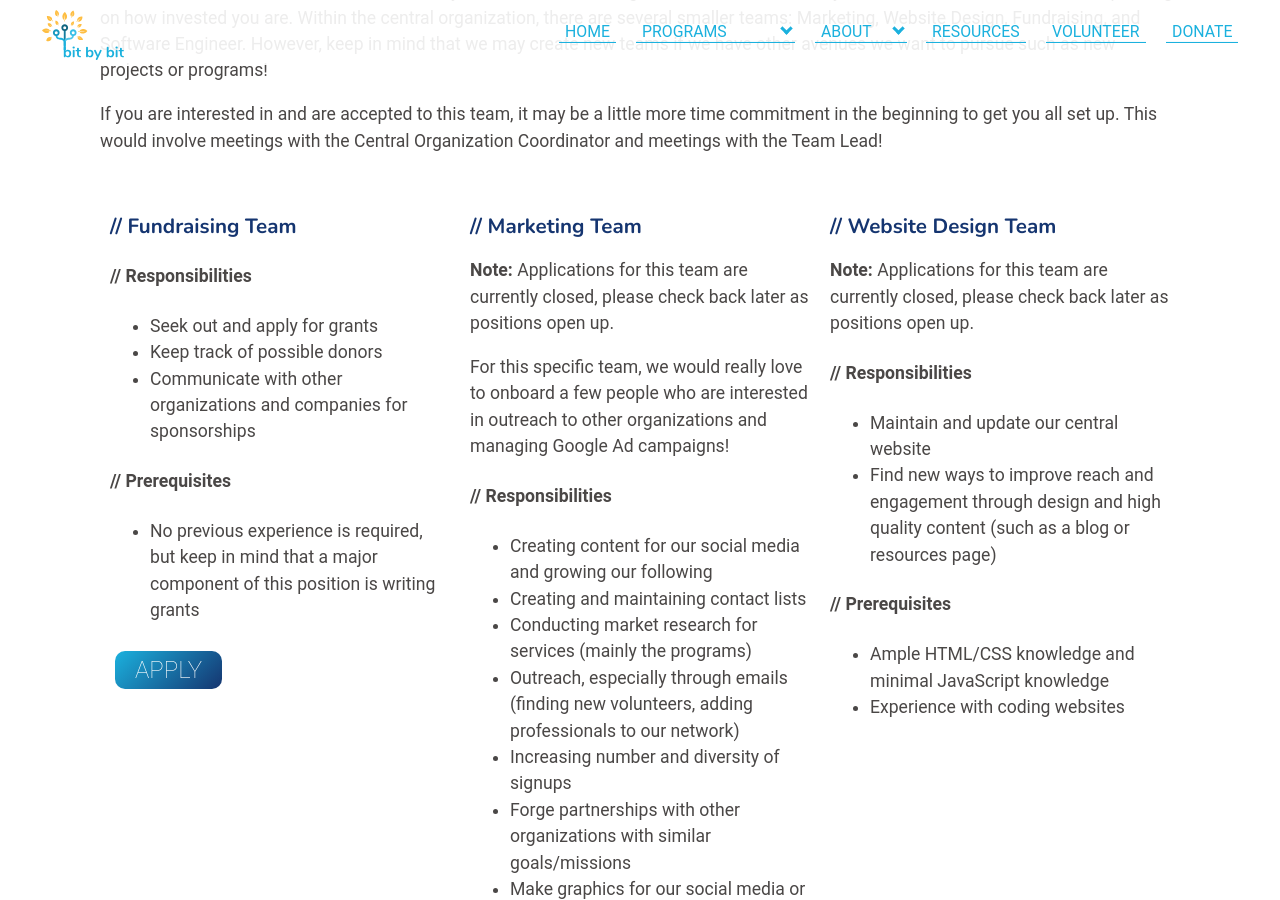
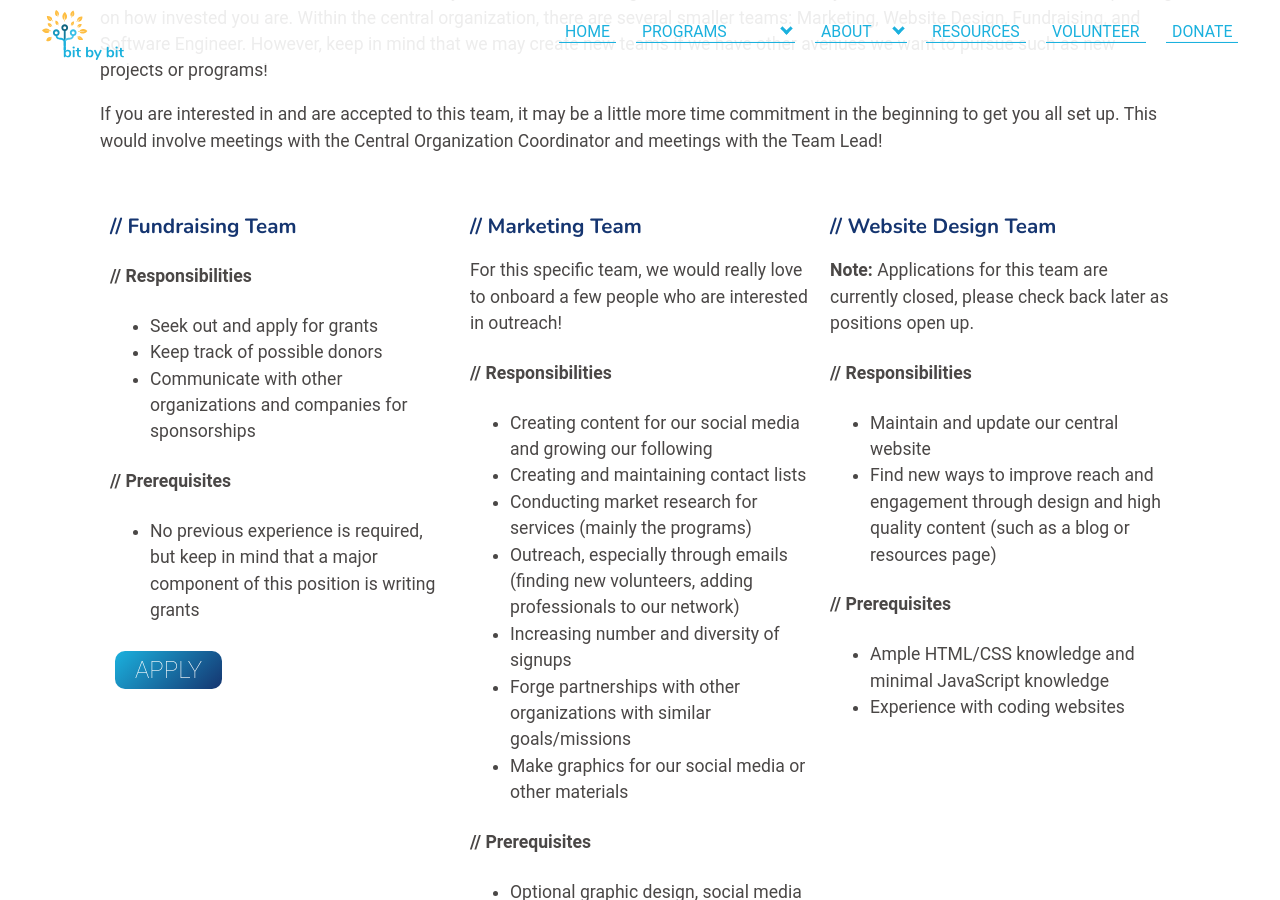
Before and after one commit to bit-by-bit-coding/bxb-website, a Jekyll site: the page built from bxbstandardinfo.html, in a window 1280 px wide and 900 px high, scrolled down 532 px. Built offline with Jekyll 4.4.1, drawn with Linux system fonts in a browser that asks for light colours; nearby versions of some CDN libraries; some web fonts are replaced.

Commit message:
open marketing applications

```diff
--- a/bxbstandardinfo.html
+++ b/bxbstandardinfo.html
@@ -51,9 +51,8 @@
         </div>
         <div class="details-item">
             <h3>Marketing Team</h3>
-            <p><strong>Note: </strong>Applications for this team are currently closed, please check back later as positions open up.</p>
-            <p>For this specific team, we would really love to onboard a few people who are interested in outreach
-                to other organizations and managing Google Ad campaigns!
+            <!-- <p><strong>Note: </strong>Applications for this team are currently closed, please check back later as positions open up.</p> -->
+            <p>For this specific team, we would really love to onboard a few people who are interested in outreach!
             </p>
 
             <h4>Responsibilities</h4>
@@ -82,9 +81,9 @@
                 </li>
             </ul>
 
-            <!-- <a href="https://forms.gle/pLAkayx3WC3K5KSz7">
+            <a href="https://forms.gle/pLAkayx3WC3K5KSz7">
                 <button class="action-button mediumbutton">Apply</button>
-            </a> -->
+            </a>
         </div>
 
         <div class="details-item">
```
